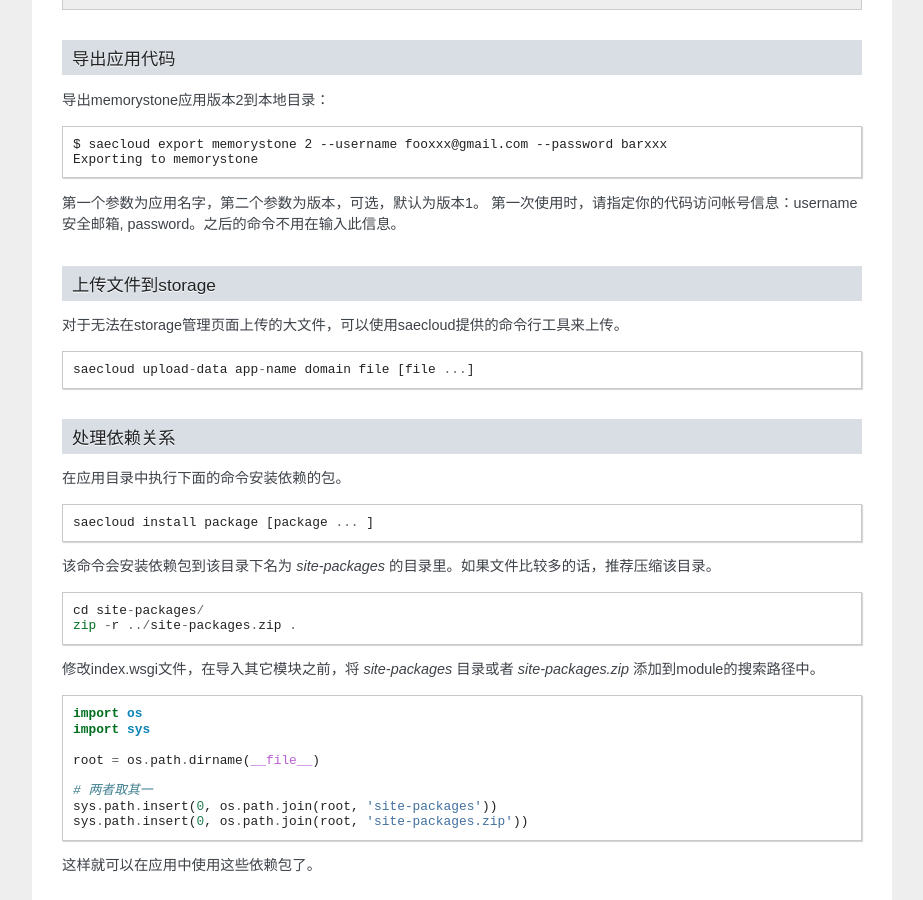
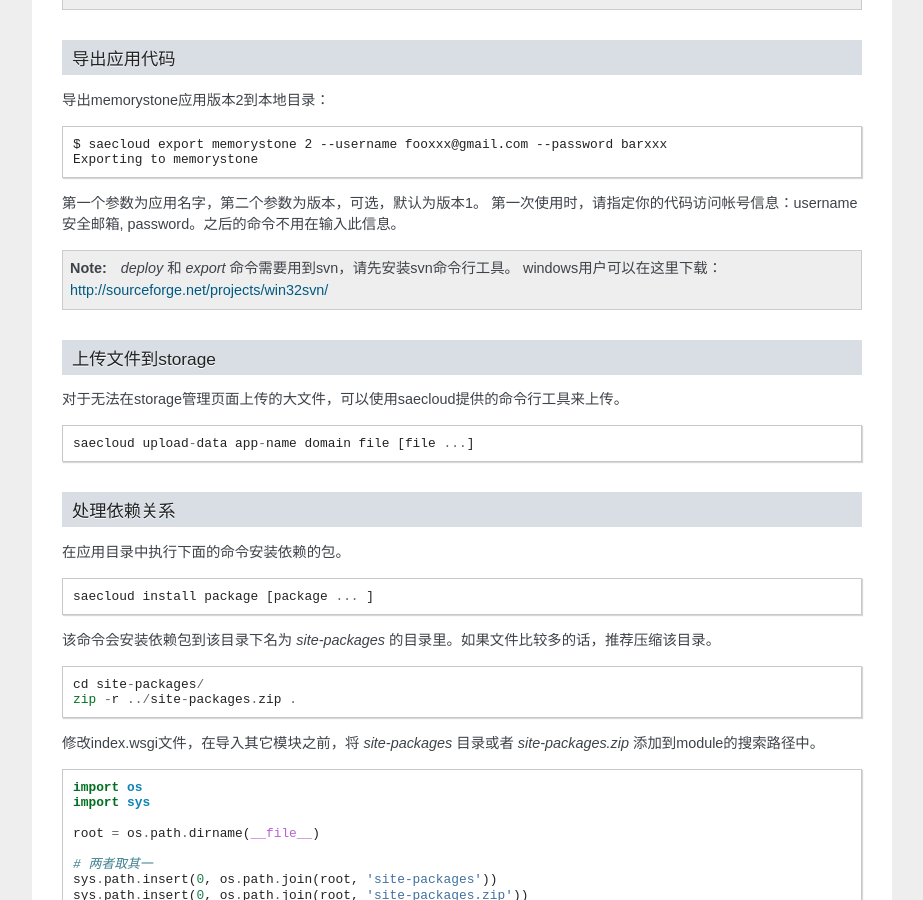
Before and after one commit to sinacloud/sae-python-dev-guide, a Sphinx documentation site: the page built from docs/tools.rst, in a window 1280 px wide and 900 px high, scrolled down 2616 px. Shown: the whole window, without its empty margins (198-1121 px from the left). Built offline with Sphinx 7.4.7, drawn with Linux system fonts in a browser that asks for light colours.

Commit message:
A tip for saecloud for windows users

```diff
--- a/docs/tools.rst
+++ b/docs/tools.rst
@@ -140,6 +140,11 @@
 
 第一个参数为应用名字，第二个参数为版本，可选，默认为版本1。 第一次使用时，请指定你的代码访问帐号信息：username 安全邮箱, password。之后的命令不用在输入此信息。
 
+.. note::
+
+   `deploy` 和 `export` 命令需要用到svn，请先安装svn命令行工具。
+   windows用户可以在这里下载：http://sourceforge.net/projects/win32svn/
+
 上传文件到storage
 ~~~~~~~~~~~~~~~~~~~~~~~~~~~~~~~
 
```
